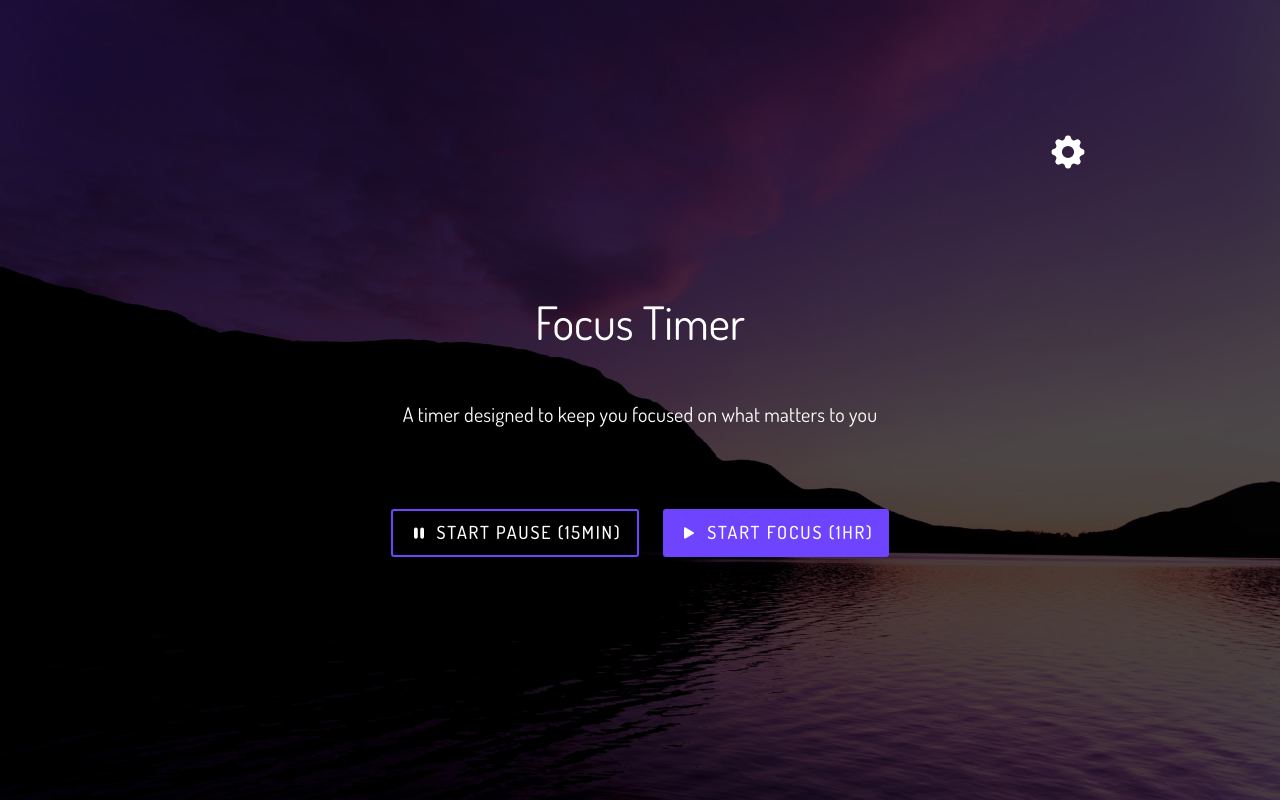
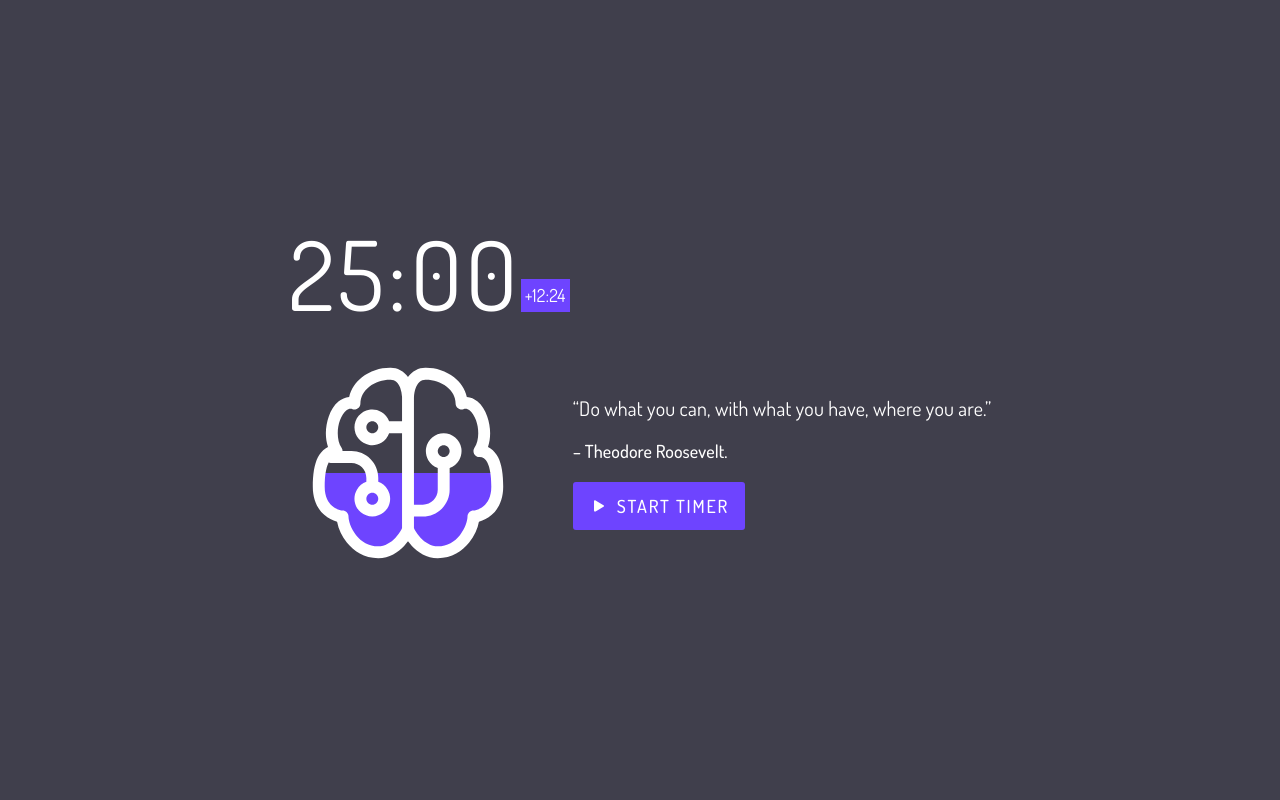
Before and after one commit to msosadesign/focus-timer, a React (Create React App) app: page / in a window 1280 px wide. Built offline with nearby package versions, Linux system fonts and the light colour scheme.

Commit message:
Add basic timer function

```diff
--- a/src/components/landing.js
+++ b/src/components/landing.js
@@ -8,7 +8,7 @@ class LandingPage extends React.Component {
         super(props);
         this.state = {
             settingsVisible: false,
-            timerVisible: false
+            timerVisible: true
         };
         this.toggleSettingsVisibility = this.toggleSettingsVisibility.bind(this)
     }
@@ -19,8 +19,8 @@ class LandingPage extends React.Component {
         return (
             <div className="landing">
                 <div className={`timer-bg ${this.state.timerVisible ? "display-flex" : "display-none"}`}><Timer /></div>
-                <div onClick={this.toggleSettingsVisibility} className={`settings-container ${this.state.settingsVisible ? "display-flex" : "display-none"}`}>
-                    <Settings toggleSettings={this.toggleSettingsVisibility} />
+                <div className={`settings-container ${this.state.settingsVisible ? "display-flex" : "display-none"}`}>
+                    <Settings toggleSettingsVisibility={this.toggleSettingsVisibility} />
                 </div>
                 <BsGearFill onClick={this.toggleSettingsVisibility} className="settings-icon" /><br></br>
                 <h1 className="h2">Focus Timer</h1>
--- a/src/components/timer.js
+++ b/src/components/timer.js
@@ -1,13 +1,37 @@
-import { Component } from "react";
+import { useState, useEffect } from "react";
 import logo from '../logo.svg';
 import { BsPlayFill } from "react-icons/bs";
 
-class Timer extends Component {
-    render() {
+
+export default function Timer() {
+    const [seconds, setSeconds] = useState(5);
+    const [minutes, setMinutes] = useState(25);
+
+    useEffect(() => {
+        let interval = setInterval(() => {
+            clearInterval(interval);
+
+            if (seconds === 0) {
+                if (minutes !== 0) {
+                    setSeconds(59)
+                    setMinutes(minutes - 1)
+                } else {
+                    alert("Timer finished!")
+                }
+            } else {
+                setSeconds(seconds - 1)
+            }
+        }, 1000);
+
+    }, [seconds, minutes]);
+
+    const formatSeconds = seconds < 10 ? `0${seconds}` : seconds;
+    const formatMinutes = minutes < 10 ? `0${minutes}` : minutes;
+
     return (
         <div className="timer time">
             <div className="timeCounter">
-                    <h1 className="h1">24:30</h1>
+                <h1 className="h1">{formatMinutes}:{formatSeconds}</h1>
                 <span className="extraTime">+12:24</span>
             </div>
             <img src={logo} className="App-logo progress" alt="logo" /><br></br>
@@ -21,8 +45,7 @@ class Timer extends Component {
                 <button className="btn timer-btn"><BsPlayFill />Start Timer</button>
             </div>
         </div>
-        )
-    }
+    );
 }
 
-export default Timer;
+// export default Timer;
--- a/src/scss/components/_grid.scss
+++ b/src/scss/components/_grid.scss
@@ -66,8 +66,16 @@ q,
     width: max-content;
     flex-direction: column;
     align-items: flex-end;
+    & > .h1 {
+        width: 218px;
+        text-align: left;
+    }
+
     @include mq($break-lg) {
         flex-direction: row;
+        & > .h1 {
+            width: 216px;
+        }
     }
 }
 
@@ -175,6 +183,8 @@ fieldset {
     display: none; // use display: flex when showing
 }
 
+
+
 .display-flex {
     display: flex;
 }
```
Lines whose indentation alone changed are shown as unchanged.
